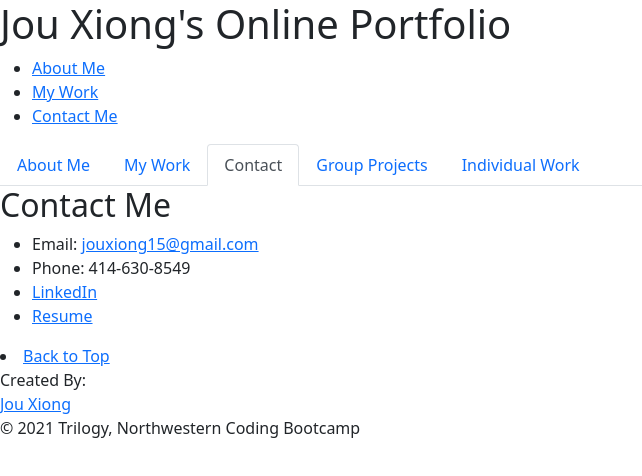
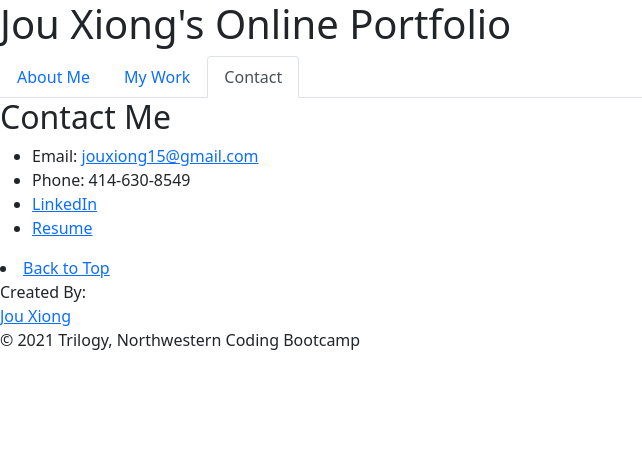
Before and after one commit to JXIong15/20-react-portfolio, a React (Create React App) app: page /contact in a window 1280 px wide. Shown: the top 476 px of the page, without its empty margins (0-642 px from the left). Built offline with nearby package versions, Linux system fonts and the light colour scheme.

Commit message:
added work buttons on mywork page

```diff
--- a/src/App.js
+++ b/src/App.js
@@ -1,25 +1,12 @@
 import React from "react";
-import { BrowserRouter as Router, Route } from "react-router-dom";
-import NavTabs from "./components/NavTabs";
 import Heading from "./components/Heading";
-import Bio from "./components/pages/Bio";
-import Work from "./components/pages/Work";
 import Footer from "./components/Footer";
-import Contact from "./components/pages/Contact";
 import './App.css';
 
 function App() {
   return (
     <body>
       <Heading />
-      <Router>
-        <div>
-          <NavTabs />
-          <Route exact path="/" component={Bio} />
-          <Route exact path="/work" component={Work} />
-          <Route path="/contact" component={Contact} />
-        </div>
-      </Router>
       <Footer />
     </body>
   );
--- a/src/components/Arrays.js
+++ b/src/components/Arrays.js
@@ -8,6 +8,10 @@ class Arrays extends React.Component {
     render() {
         return (
             <div>
+                <p>
+                    Click on the photo to go to the working deployed website. Click on the title to go to the deployed Github Repo.
+                </p>
+
                 <h3>Group Projects</h3>
                 {/* larger boxes */}
                 <Project
@@ -19,6 +23,7 @@ class Arrays extends React.Component {
                 <Homework
                 // PASS PROJECT NAME, DESCRIPTION, LINKS
                 />
+
             </div>
         )
     }
--- a/src/components/Heading.js
+++ b/src/components/Heading.js
@@ -1,4 +1,9 @@
 import React from "react";
+import { BrowserRouter as Router, Route } from "react-router-dom";
+import NavTabs from "./NavTabs";
+import Bio from "./pages/Bio";
+import Work from "./pages/Work";
+import Contact from "./pages/Contact";
 
 function Heading() {
   return (
@@ -7,17 +12,14 @@ function Heading() {
           <h1>Jou Xiong's Online Portfolio</h1>
         </div>
         <div>
-          <ul>
-            <li>
-              <a href="#about">About Me</a>
-            </li>
-            <li>
-              <a href="#work">My Work</a>
-            </li>
-            <li>
-              <a href="#contact">Contact Me</a>
-            </li>
-          </ul>
+        <Router>
+        <div>
+          <NavTabs />
+          <Route exact path="/" component={Bio} />
+          <Route exact path="/work" component={Work} />
+          <Route path="/contact" component={Contact} />
+        </div>
+      </Router>
         </div>
       </header>
   );
--- a/src/components/NavTabs.js
+++ b/src/components/NavTabs.js
@@ -2,9 +2,6 @@ import React from "react";
 import { Link, useLocation } from "react-router-dom";
 
 function NavTabs() {
-  // We'll go into the Hooks API later, for now, we are just using some code
-  // from the react-router docs (https://reacttraining.com/react-router/web/api/Hooks/uselocation)
-  // This allows the component to check the route any time the user uses a link to navigate.
   const location = useLocation();
 
   return (
@@ -30,22 +27,6 @@ function NavTabs() {
           Contact
         </Link>
       </li>
-      <li className="nav-item">
-        <Link
-          to="/work/projects"
-          className={location.pathname === "/work/projects" ? "nav-link active" : "nav-link"}
-        >
-          Group Projects
-        </Link>
-      </li>
-      <li className="nav-item">
-        <Link
-          to="/work/my-work"
-          className={location.pathname === "/work/my-work" ? "nav-link active" : "nav-link"}
-        >
-          Individual Work
-        </Link>
-      </li>
     </ul>
   );
 }
--- a/src/components/pages/Work.js
+++ b/src/components/pages/Work.js
@@ -1,5 +1,7 @@
 import React from "react";
 import Arrays from "../Arrays";
+import Project from "./Project";
+import Homework from "./Homework";
 import { Link, Route } from "react-router-dom";
 
 function Work(props) {
@@ -17,22 +19,21 @@ function Work(props) {
         application.
       </p>
       <p>
-        We are on our third and final group project: Pinder. GradRight is designed for educators who work
-        with students with different graduation requirements. It allows these educators to have one dashboard to
-        keep track of their students efficiently. My groupmates and I are educators, and we saw a common problem
-        we face. We chose GradRight as a way to solve this problem of disorganized files.
-      </p>
-      <p>
-        Click on the photo to go to the working deployed website. Click on the title to go to the deployed Github Repo.
+        We are on our third and final group project: Pinder. Pinder is like Tinder, except pets are taken
+        into account. There are many dating apps in the world with various different target groups. With
+        this generation of love-seekers treating their pets like children, Pinder is designed to take into
+        account furry family members. Users can set filters on whuch users they'd like to iinteract with based
+        on their pet's criteria. Now, users will be sure that they are matching with equal animal-loving people.
       </p>
 
       <Link to={`${props.match.url}/projects`} role="button" className="btn btn-link">
         Group Projects
-      </Link>{" "}
-      <Link to={`${props.match.url}/my-work`}  role="button" className="btn btn-link">
+      </Link>
+      <Link to={`${props.match.url}/my-work`} role="button" className="btn btn-link">
         Individual Work
       </Link>
-      <Route exact path={`${props.match.url}/learn`} component={Learn} />
+      <Route exact path={`${props.match.url}/project`} component={Project} />
+      <Route exact path={`${props.match.url}/my-work`} component={Homework} />
 
 
     </section>
```
